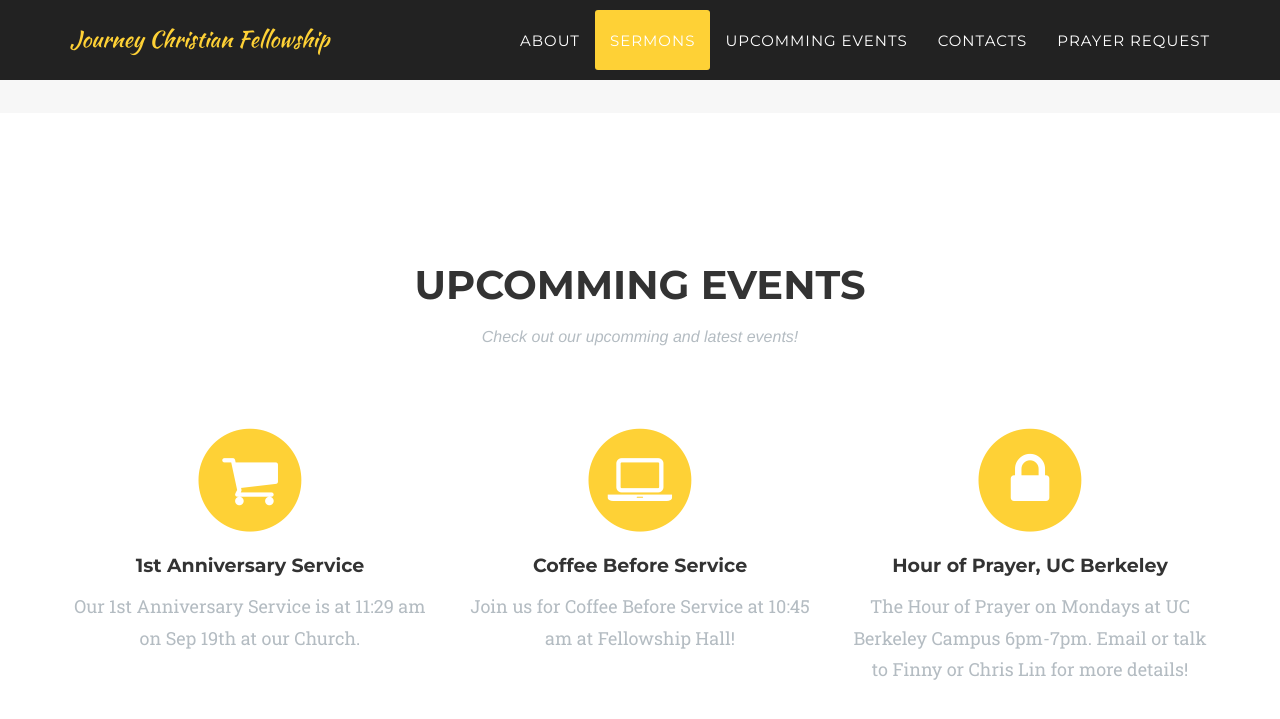
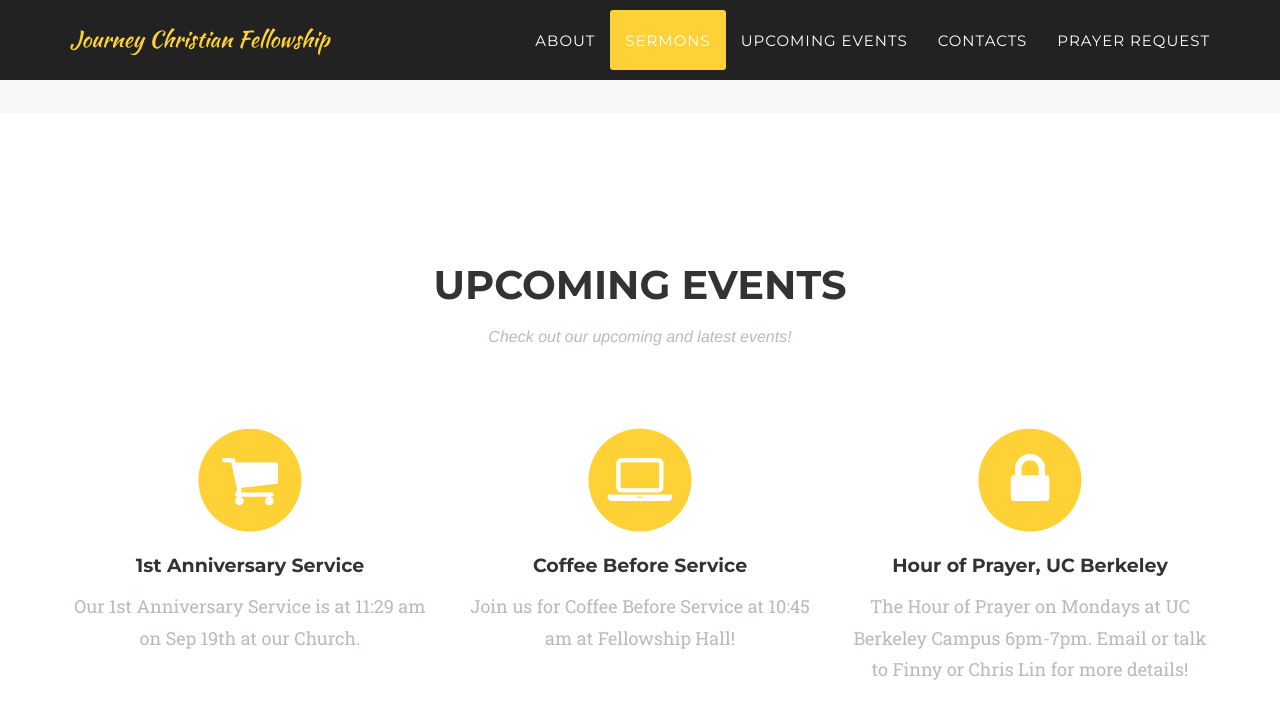
Before and after one commit to tabithahsia/churchwebsite, a Jekyll site: the page built from index.html, in a window 1280 px wide and 900 px high, scrolled down 4919 px. Shown: the top 719 px of the window. Built offline with Jekyll 4.4.1, drawn with Linux system fonts in a browser that asks for light colours; some web fonts are replaced.

Commit message:
(fix) Fix spelling of 'upcoming'

```diff
--- a/_includes/header.html
+++ b/_includes/header.html
@@ -25,7 +25,7 @@
                         <a class="page-scroll" href="#portfolio">Sermons</a>
                     </li>
                     <li>
-                        <a class="page-scroll" href="#services">Upcomming Events</a>
+                        <a class="page-scroll" href="#services">Upcoming Events</a>
                     </li>
                     <li>
                         <a class="page-scroll" href="#team">Contacts</a>
--- a/_includes/services.html
+++ b/_includes/services.html
@@ -3,8 +3,8 @@
         <div class="container">
             <div class="row">
                 <div class="col-lg-12 text-center">
-                    <h2 class="section-heading">Upcomming Events</h2>
-                    <h3 class="section-subheading text-muted">Check out our upcomming and latest events! </h3>
+                    <h2 class="section-heading">Upcoming Events</h2>
+                    <h3 class="section-subheading text-muted">Check out our upcoming and latest events! </h3>
                 </div>
             </div>
             <div class="row text-center">
```
